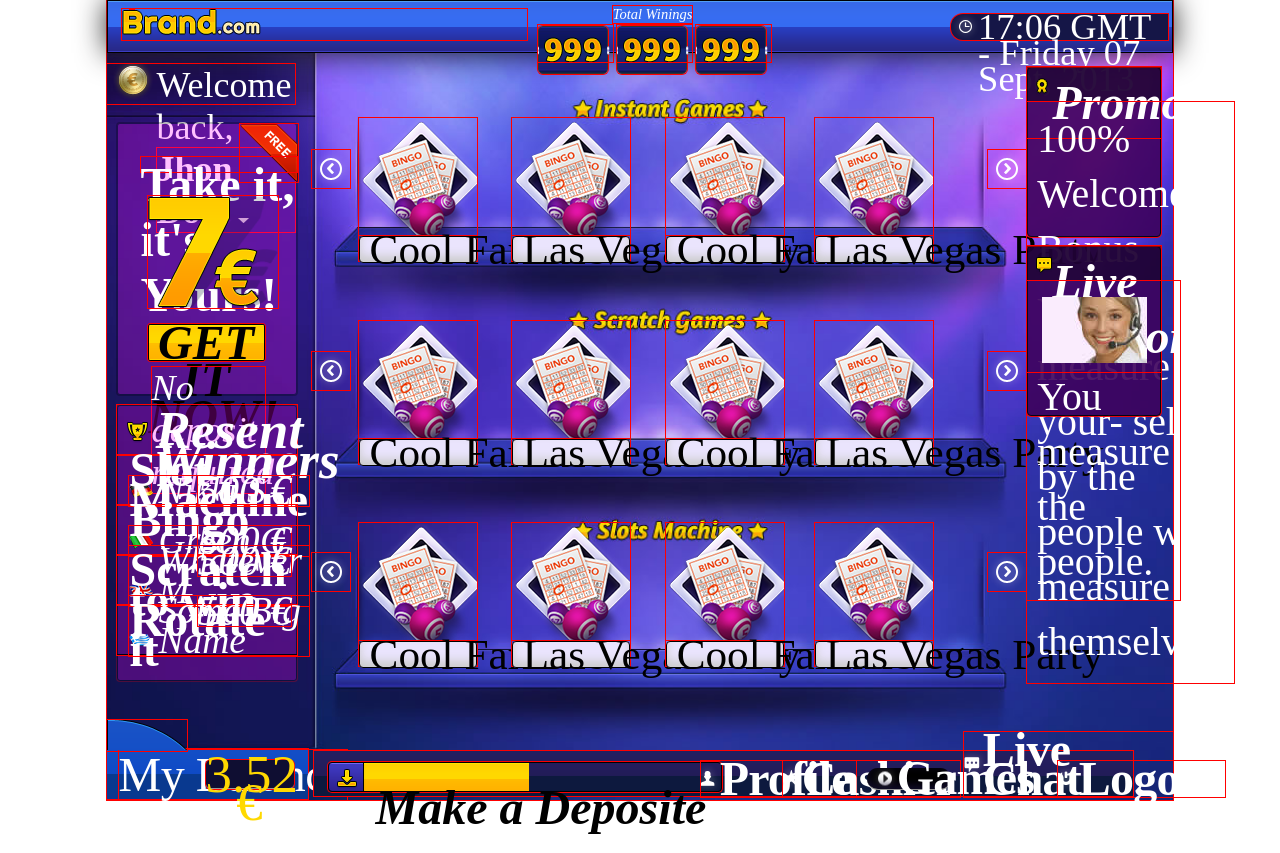
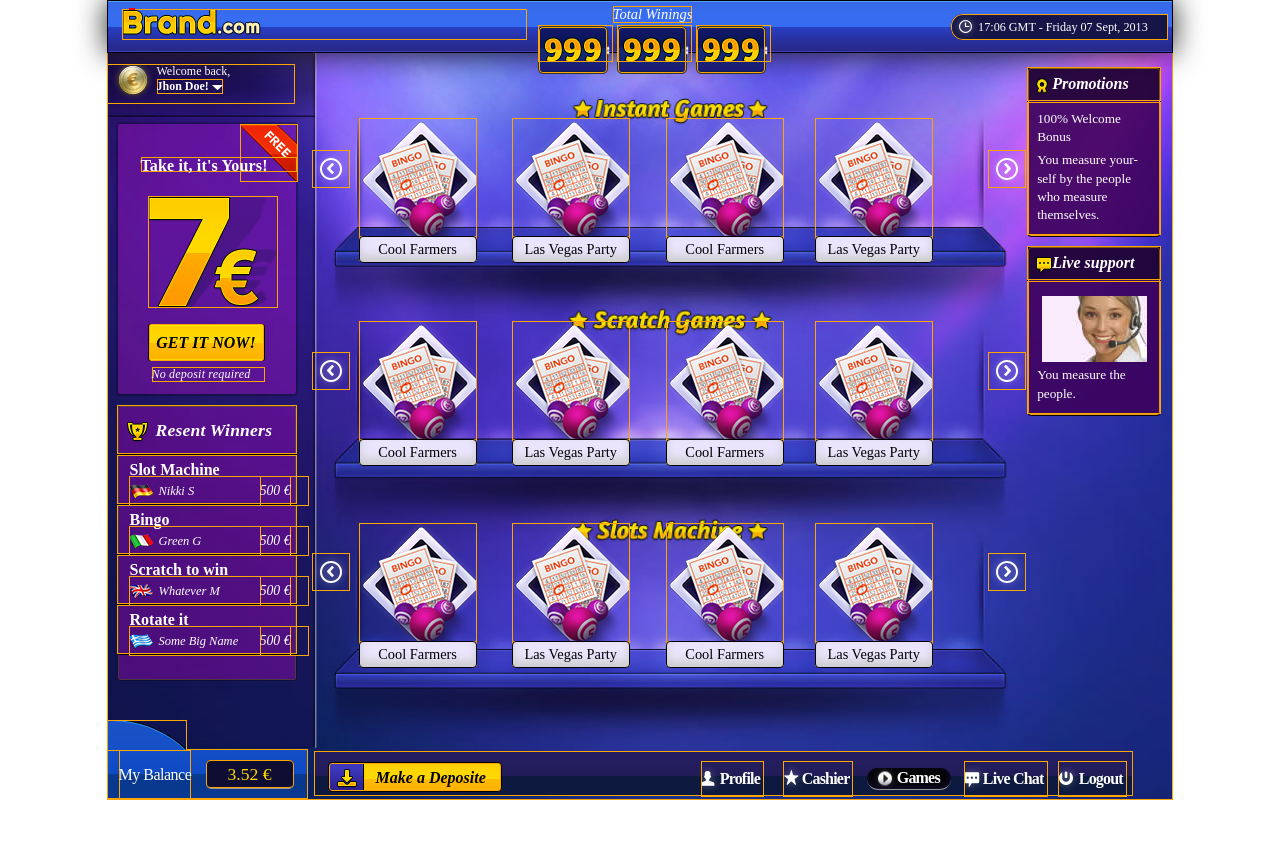
Before and after one commit to srgg6701/games, a PHP site: page / in a window 1280 px wide. After the commit the page ends 800 px from the top, so only its background shows below. Run offline with PHP 8.4, Linux system fonts and the light colour scheme; style sheets or scripts are compiled from the project's sources.

Commit message:
Начало тестирования.

```diff
--- a/js/debug.js
+++ b/js/debug.js
@@ -19,7 +19,7 @@ function getUrlParams(){
 	return args;
 }
 $(function(){
-	var bg=false,
+/*	var bg=false,
 		d=document;
 	if(bg=getUrlParams().debug){
 		var calc=function(){
@@ -40,6 +40,6 @@ $(function(){
 		//calc();
 		//window.onresize=function(){calc();};
 		var urlParams=getUrlParams();
+	}*/
 		$('#css_screen').after('<link media="screen" href="stylesheets/debug.css" rel="stylesheet" type="text/css">');
-	}
 });
--- a/js/js.js
+++ b/js/js.js
@@ -38,6 +38,7 @@ $(function(){
 		var scale=gameContainer.offsetWidth/maxContainerWidth;
 		// 	0.8789 =			       900 / 1024
 		//0.1
+		console.log('scale: '+scale);
 		$('div',gameContainer).css('zoom',scale);
 	}
 	setScreenParams();
--- a/sass/screen.scss
+++ b/sass/screen.scss
@@ -32,7 +32,7 @@ html, body {
 body{
 	overflow:hidden;
 	@include box-sizing(border-box);
-	font: 300% normal;
+	font: 100% normal;
 	*{
 		font-family: Avenir, Amaranth, Righteous-Regular;
 	}
--- a/stylesheets/screen.css
+++ b/stylesheets/screen.css
@@ -80,7 +80,7 @@ body {
   -webkit-box-sizing: border-box;
   -moz-box-sizing: border-box;
   box-sizing: border-box;
-  font: 300% normal;
+  font: 100% normal;
 }
 /* line 36, ../sass/screen.scss */
 body * {
```
